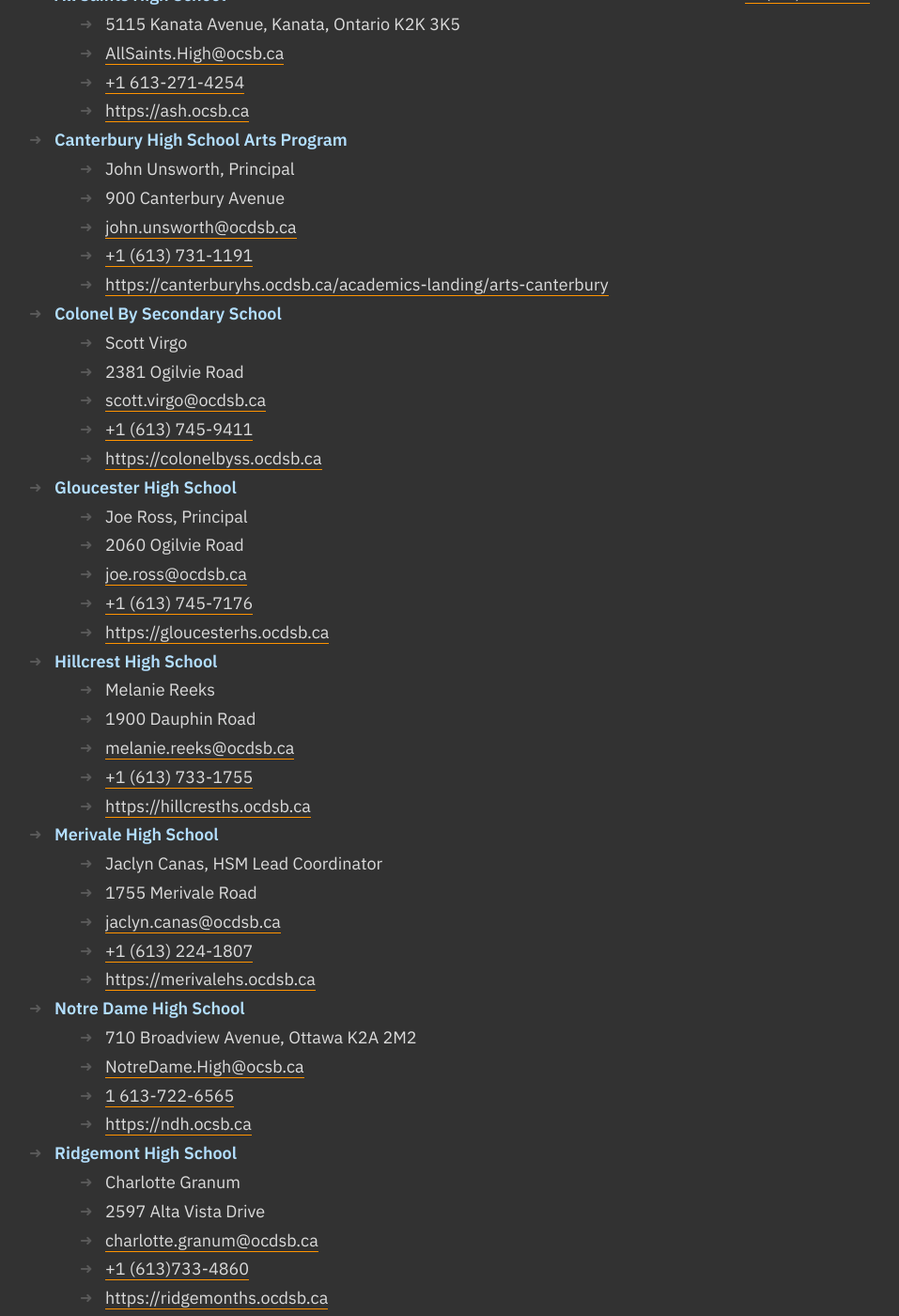
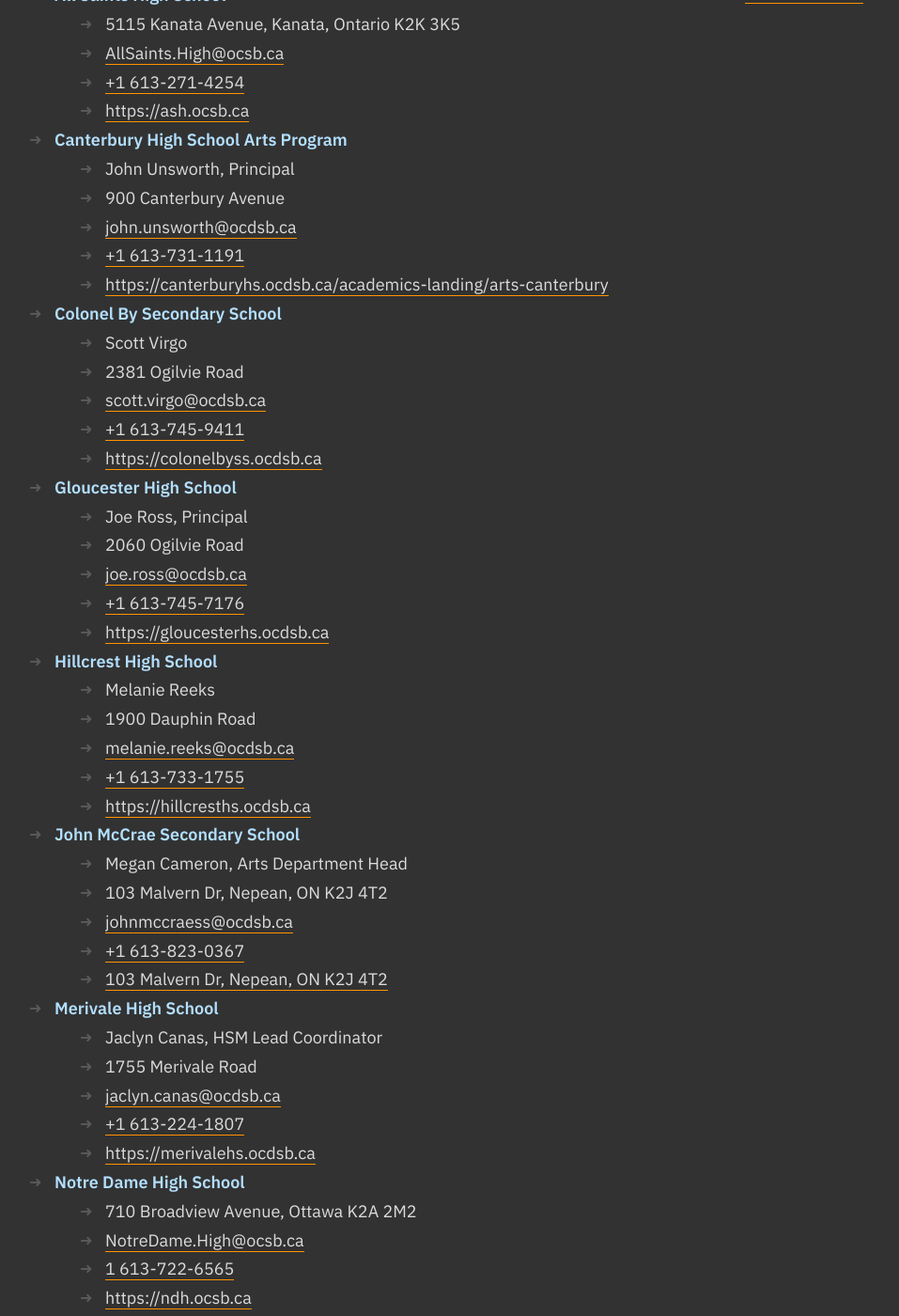
Before and after one commit to AlainParadis/program-transformation, a Jekyll site: the page built from highschools.md, in a window 1280 px wide and 1400 px high, scrolled down 420 px. Shown: the whole window at 94% size, without its empty margins (104-1061 px from the left). Built offline with Jekyll 4.4.1, drawn with Linux system fonts in a browser that asks for light colours; some of the changed text lies outside the part shown.

Commit message:
add schools data

```diff
--- a/_data/sitewide.yml
+++ b/_data/sitewide.yml
@@ -7,7 +7,7 @@ identification:
   prof-short-name: Alain
   email: paradia@algonquincollege.com
   phone: +1 613-727-4723,5878
-  mobile: +1 (613) 618-2138
+  mobile: +1 613-618-2138
 
 algonquin-contacts:
   - lastname: Devries
@@ -45,6 +45,14 @@ algonquin-contacts:
     title: Marketing Director
 
 schools:
+  - name: "John McCrae Secondary School"
+    contact:
+      name: "Megan Cameron"
+      title: "Arts Department Head"
+      address: "103 Malvern Dr, Nepean, ON K2J 4T2"
+      email: "johnmccraess@ocdsb.ca"
+      phone: "+1 613-823-0367"
+      url: "103 Malvern Dr, Nepean, ON K2J 4T2"
   - name: "St. Pius High School"
     contact:
       name:
@@ -91,7 +99,7 @@ schools:
       title:
       address: "2381 Ogilvie Road"
       email: "scott.virgo@ocdsb.ca"
-      phone: "+1 (613) 745-9411"
+      phone: "+1 613-745-9411"
       url: "https://colonelbyss.ocdsb.ca"
   - name: "Hillcrest High School"
     contact:
@@ -99,7 +107,7 @@ schools:
       title:
       address: "1900 Dauphin Road"
       email: "melanie.reeks@ocdsb.ca"
-      phone: "+1 (613) 733-1755"
+      phone: "+1 613-733-1755"
       url: "https://hillcresths.ocdsb.ca"
   - name: "Sir Wilfrid Laurier Secondary School"
     contact:
@@ -107,7 +115,7 @@ schools:
       title:
       address: "1515 Tenth Line Road"
       email: "alexander.budgell@ocdsb.ca"
-      phone: "+1 (613) 834-4500"
+      phone: "+1 613-834-4500"
       url: "https://sirwilfridlaurierss.ocdsb.ca"
   - name: "Gloucester High School"
     contact:
@@ -115,7 +123,7 @@ schools:
       title: "Principal"
       address: "2060 Ogilvie Road"
       email: "joe.ross@ocdsb.ca"
-      phone: "+1 (613) 745-7176"
+      phone: "+1 613-745-7176"
       url: "https://gloucesterhs.ocdsb.ca"
   - name: "Canterbury High School Arts Program"
     contact:
@@ -123,7 +131,7 @@ schools:
       title: "Principal"
       address: "900 Canterbury Avenue"
       email: "john.unsworth@ocdsb.ca"
-      phone: "+1 (613) 731-1191"
+      phone: "+1 613-731-1191"
       url: "https://canterburyhs.ocdsb.ca/academics-landing/arts-canterbury"
   - name: "Merivale High School"
     contact:
@@ -131,7 +139,7 @@ schools:
       title: "HSM Lead Coordinator"
       address: "1755 Merivale Road"
       email: "jaclyn.canas@ocdsb.ca"
-      phone: "+1 (613) 224-1807"
+      phone: "+1 613-224-1807"
       url: "https://merivalehs.ocdsb.ca"
 
 links:
```
